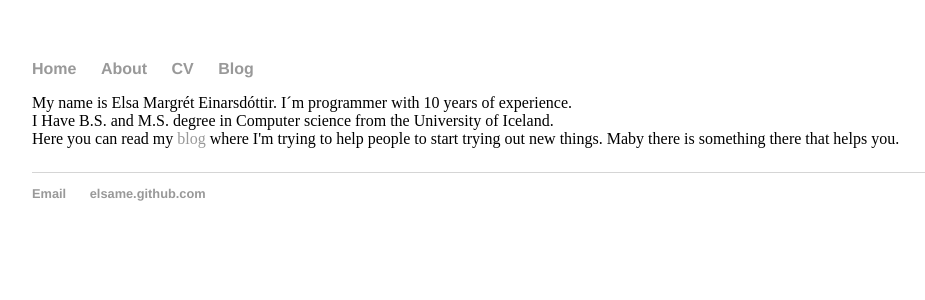
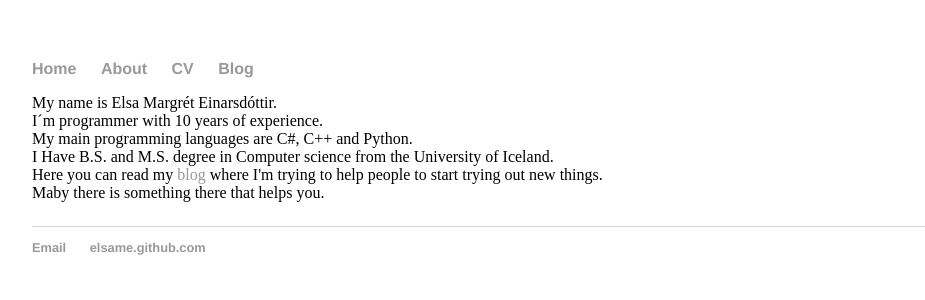
Before and after one commit to elsame/elsame.github.io, a Jekyll site: the page built from index.html, in a window 1280 px wide. Shown: the top 300 px of the page, without its empty margins (160-1085 px from the left). Built offline with Jekyll 4.4.1, drawn with Linux system fonts in a browser that asks for light colours.

```diff
--- a/index.html
+++ b/index.html
@@ -3,9 +3,11 @@ layout: default
 title: Elsa Margrét Einarsdóttir
 ---
 <div class="blurb">
-	My name is Elsa Margrét Einarsdóttir. I´m programmer with 10 years of experience.
+	My name is Elsa Margrét Einarsdóttir.
+	<br>I´m programmer with 10 years of experience.
+	<br>My main programming languages are C#, C++ and Python.
 	<br>I Have B.S. and M.S. degree in Computer science from the University of Iceland.
 	<br>Here you can read my <a href="/blog">blog</a> where I'm trying to help people to start trying out new things.
-	Maby there is something there that helps you.
+	<br>Maby there is something there that helps you.
 	<P>
 </div><!-- /.blurb -->
```
